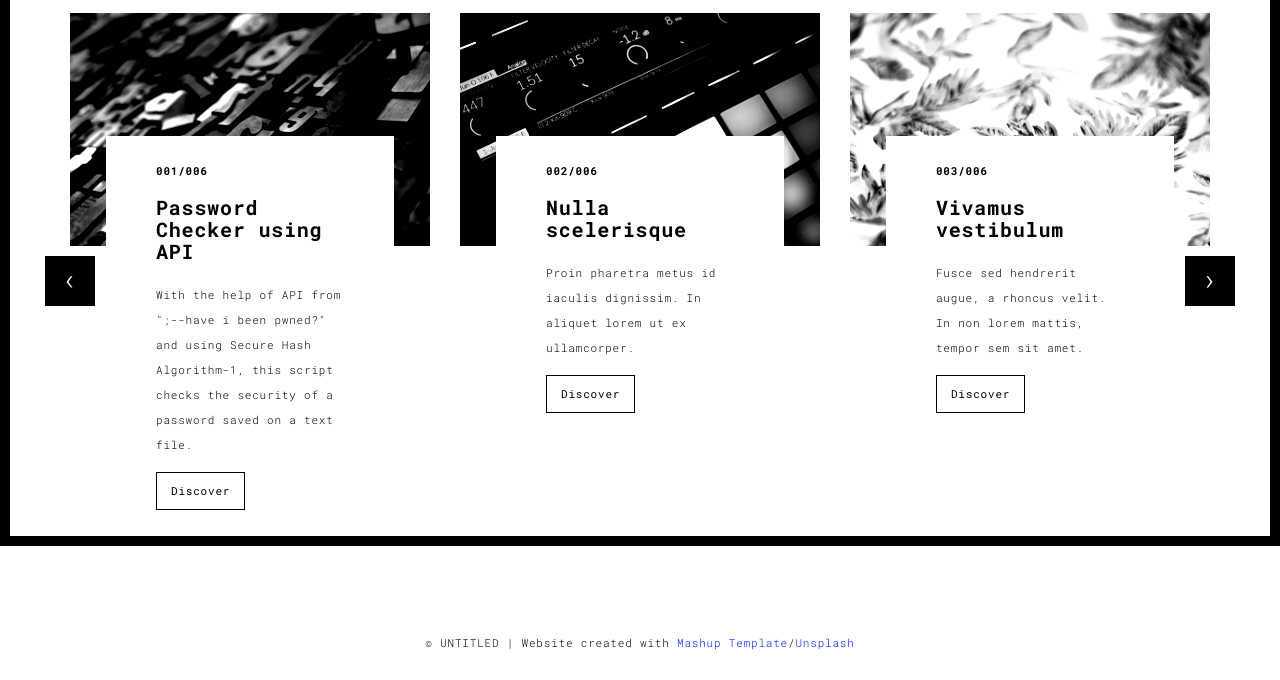
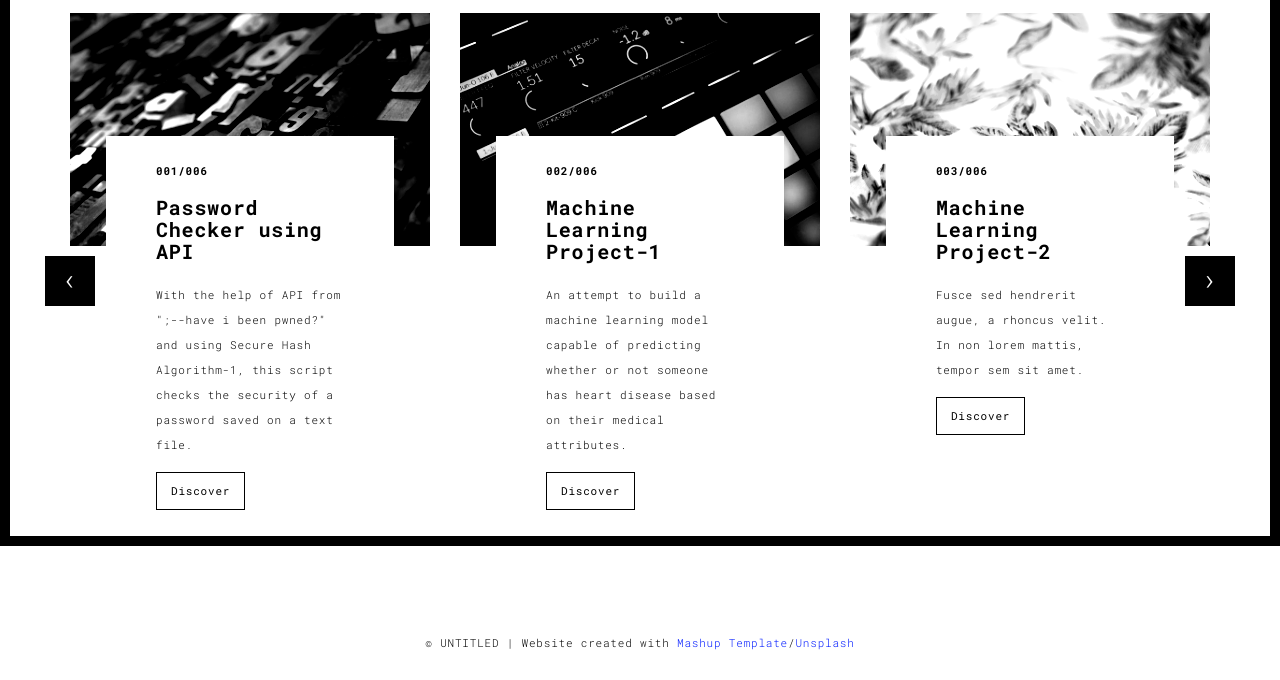
Before and after one commit to SirazSium84/portfolio-webpage, a Flask app: page /works.html in a window 1280 px wide. Shown: the part 254-934 px from the top of the page. Run offline with Flask 2, Linux system fonts and the light colour scheme; some libraries are stand-ins or nearby versions.

Commit message:
Updated the files.

```diff
--- a/templates/works.html
+++ b/templates/works.html
@@ -69,7 +69,7 @@
                 <div class="row">
                     <div class="col-sm-4">
 
-                      <a href="./work.html" title="" class="black-image-project-hover">
+                      <a  title="" class="black-image-project-hover">
                         <img src="../static/assets/images/work01-hover.jpg" alt="" class="img-responsive">
                       </a>
                       <div class="card-container card-container-lg">
@@ -80,25 +80,25 @@
                       </div>
                     </div>
                     <div class="col-sm-4">
-                      <a href="./work.html" title="" class="black-image-project-hover">
+                      <a  title="" class="black-image-project-hover">
                         <img src="../static/assets/images/work02-hover.jpg" alt="" class="img-responsive">
                       </a>
                       <div class="card-container card-container-lg">
                         <h4>002/006</h4>
-                        <h3>Nulla scelerisque</h3>
-                        <p>Proin pharetra metus id iaculis dignissim. In aliquet lorem ut ex ullamcorper.</p>
-                        <a href="./work.html" title="" class="btn btn-default">Discover</a>
+                        <h3>Machine Learning Project-1</h3>
+                        <p>An attempt to build a machine learning model capable of predicting whether or not someone has heart disease based on their medical attributes.</p>
+                        <a  title="" class="btn btn-default">Discover</a>
                       </div>
                     </div>
                     <div class="col-sm-4">
-                      <a href="./work.html" title="" class="black-image-project-hover">
+                      <a  title="" class="black-image-project-hover">
                         <img src="../static/assets/images/work03-hover.jpg" alt="" class="img-responsive">
                       </a>
                       <div class="card-container card-container-lg">
                         <h4>003/006</h4>
-                        <h3>Vivamus vestibulum</h3>
+                        <h3>Machine Learning Project-2</h3>
                         <p>Fusce sed hendrerit augue, a rhoncus velit. In non lorem mattis, tempor sem sit amet.</p>
-                        <a href="./work.html" title="" class="btn btn-default">Discover</a>
+                        <a  title="" class="btn btn-default">Discover</a>
                       </div>
                     </div>
 
@@ -109,30 +109,30 @@
             <div class="item">
                 <div class="row">
                   <div class="col-sm-4">
-                    <a href="./work.html" class="black-image-project-hover">
+                    <a  class="black-image-project-hover">
                       <img src="../static/assets/images/work02-hover.jpg" alt="Image" class="img-responsive">
                     </a>
                     <div class="card-container">
                       <h4>004/006</h4>
-                      <h3>Nulla scelerisque</h3>
-                      <p>Proin pharetra metus id iaculis dignissim. In aliquet lorem ut ex ullamcorper.</p>
-                      <a href="./work.html" class="btn btn-default">Discover</a>
+                      <h3>Portfolio Project</h3>
+                      <p>This Portfolio website is itself one of my biggest project, which I built with basic knowledge of html,css and ofcourse Python based framework Flusk.</p>
+                      <a href="https://github.com/SirazSium84/portfolio-webpage" class="btn btn-default">Discover</a>
                     </div>
                   </div>
                    <div class="col-sm-4">
-                      <a href="./work.html" class="black-image-project-hover">
+                      <a  class="black-image-project-hover">
                         <img src="../static/assets/images/work01-hover.jpg" alt="Image" class="img-responsive">
                       </a>
                       <div class="card-container">
                         <h4>005/006</h4>
-                        <h3>Fringilla sit amet</h3>
-                        <p>Nulla facilisi. Vivamus vestibulum, elit in scelerisque ultricies.</p>
-                        <a href="./work.html" class="btn btn-default">Discover</a>
+                        <h3>Image Format Convertet</h3>
+                        <p>Using Simple Python image library, converting a folder full of images to a desired format.</p>
+                        <a href="https://github.com/SirazSium84/Image-Format-Converter" class="btn btn-default">Discover</a>
                       </div>
                     </div>
 
                     <div class="col-sm-4">
-                      <a href="./work.html" class="black-image-project-hover">
+                      <a  class="black-image-project-hover">
                         <img src="../static/assets/images/work03-hover.jpg" alt="Image" class="img-responsive">
                       </a>
                       <div class="card-container">
```
Also changed, not shown: templates/work.html (deleted, +0 -134 lines).
